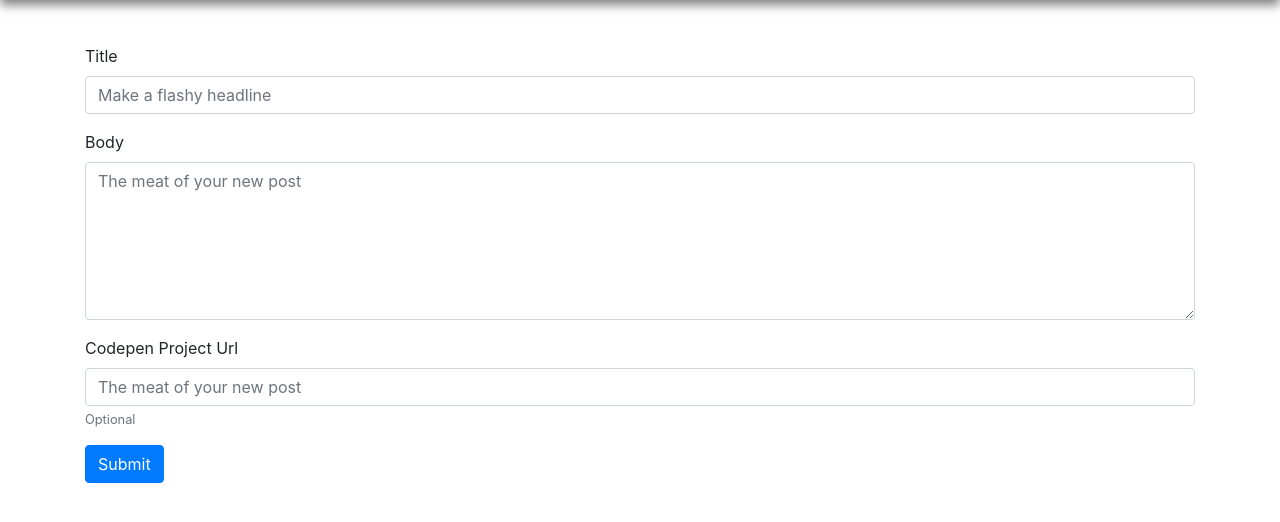
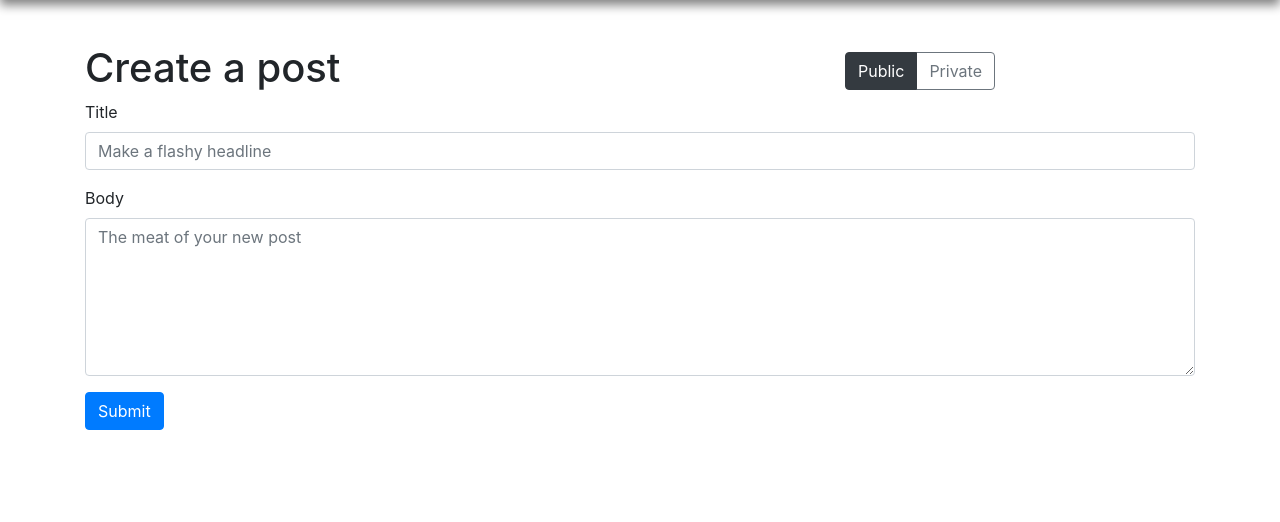
Before and after one commit to ZacharyEilers/CodeJournal, a Node server app: page /journals/2/create in a window 1280 px wide. Shown: the part 56-578 px from the top of the page. Run offline with Node 20, Linux system fonts and the light colour scheme; the visitor is signed in with stand-in values (Sample User, id 1); some libraries are stand-ins or nearby versions.

Commit message:
add links to journals in explore section and implement private posts

```diff
--- a/middleware/index.js
+++ b/middleware/index.js
@@ -93,5 +93,34 @@ middlewareObj.isLoggedIn = function(req, res, next){
    res.redirect("/login");
 }
 
+middlewareObj.authorizeShowPost = function(req, res, next){
+
+    if(req.isAuthenticated()){
+        //find the post and check if the post is private
+        Post.findById(req.params.id, function(err, foundPost) {
+           if (err) {
+               errorHandling.databaseError(req);
+           } else {
+               if(foundPost.isPrivate == true){
+
+                   if (foundPost.author.id.equals(req.user.id)) {
+                       //let the author of this post view the post
+                       return next();
+                   } else {
+                       //tell the user that this post is private and they can't view it
+                       req.flash("The author of this post has marked it as private. You are not authorized to view this post.");
+                       res.redirect("back");
+                   }
+               } else{
+                   return next();
+               }
+           }
+        });
+    } else{
+        req.flash("Please login");
+        res.redirect("/login");
+    }
+}
+
 
 module.exports = middlewareObj;
--- a/models/journal.js
+++ b/models/journal.js
@@ -4,6 +4,7 @@ var journalSchema = new mongoose.Schema({
    title: String,
    description: String,
    topic: String,
+   isPrivate: Boolean,
    author: {
        id: {
         type: mongoose.Schema.Types.ObjectId,
--- a/models/post.js
+++ b/models/post.js
@@ -7,6 +7,7 @@ var postSchema = new mongoose.Schema({
    totalImpressions: {type: Number, default: 0},
    uniqueImpressions: {type: Number, default: 0},
    lastUpdated: String,
+   isPrivate: {type: Boolean, default: false},
    partOfJournal: {
        type: mongoose.Schema.Types.ObjectId,
        ref: "Journal"
--- a/routes/posts.js
+++ b/routes/posts.js
@@ -107,9 +107,16 @@ router.post("/journals/:id/create", middleware.isLoggedIn, function(req, res){
         username: req.user.username,
     };
 
-    console.log("Codepen URL: "+req.body.codepenUrl);
+    var isPrivate = false;
 
-    var newPost = {title: title, body: body, author: author, partOfJournal: req.params.id, codepenUrl: req.body.codepenUrl};
+    if(req.body.privacy == "private"){
+        isPrivate = true;
+    }
+
+    // console.log("Codepen URL: "+req.body.codepenUrl);
+
+
+    var newPost = {title: title, body: body, author: author, partOfJournal: req.params.id, isPrivate: isPrivate, codepenUrl: req.body.codepenUrl};
 
 
     function updateJournal(newlyCreated){
@@ -151,7 +158,7 @@ router.post("/journals/:id/create", middleware.isLoggedIn, function(req, res){
 //SHOW POST
 
 //OPEN POST - SHOW PAGE
-router.get("/posts/:id", middleware.isLoggedIn, function(req, res){
+router.get("/posts/:id", middleware.authorizeShowPost, function(req, res){
         Post.findById(req.params.id).populate("comments").exec(function(err, foundPost){
             if (err) {
                 console.log(err);
--- a/views/posts/create.ejs
+++ b/views/posts/create.ejs
@@ -1,7 +1,26 @@
 <% include ../partials/header.ejs%>
 
 <div class = "container">
+
     <form action = "/journals/<%=id%>/create" method = "POST">
+
+
+    <div class = "row">
+        <div class = "col-12 col-md-8">
+             <h1>Create a post</h1>
+        </div>
+        <div class = "col-md-4">
+             <div class="btn-group btn-group-toggle align-bottom mt-2" data-toggle="buttons">
+              <label class="btn btn-outline-dark active">
+                <input name = "privacy" value = "public" type="radio" name="options" id="option1" autocomplete="off" checked> Public
+              </label>
+              <label class="btn btn-outline-secondary">
+                <input name = "privacy" value = "private" type="radio" name="options" id="option2" autocomplete="off"> Private
+              </label>
+            </div>
+        </div>
+    </div>
+
         <div class="form-group">
             <label for="nameInput">Title</label>
             <input name = "title" type="text" class="form-control" id="nameInput" placeholder="Make a flashy headline" required>
@@ -13,11 +32,11 @@
             <textarea name = "body" class="form-control" id="bodyInput" placeholder = "The meat of your new post" rows="6" required></textarea>
         </div>
 
-        <div class="form-group">
-            <label for="bodyInput">Codepen Project Url</label>
-            <input name = "codepenUrl" class="form-control" id="bodyInput" placeholder = "The meat of your new post"></input>
-            <small class = "form-text text-muted">Optional</small>
-        </div>
+        <!--<div class="form-group">-->
+        <!--    <label for="bodyInput">Codepen Project Url</label>-->
+        <!--    <input name = "codepenUrl" class="form-control" id="bodyInput" placeholder = "The meat of your new post"></input>-->
+        <!--    <small class = "form-text text-muted">Optional</small>-->
+        <!--</div>-->
 
 
         <button type="submit" class="btn btn-primary">Submit</button>
--- a/views/posts/explore.ejs
+++ b/views/posts/explore.ejs
@@ -26,7 +26,7 @@
                     </div>
                     <% if (post && post.partOfJournal && post.partOfJournal.title) { %>
                     <div class="card-footer">
-                        Part of the journal <em><%=post.partOfJournal.title%></em> by <em><%=post.partOfJournal.author.username%></em>
+                        Part of the journal <a href = "/journals/<%=post.partOfJournal._id%>" class = "badge badge-success"><%=post.partOfJournal.title%></a> by <a href = "/users/INSERT USER ID HERE" class = "badge badge-secondary"><%=post.partOfJournal.author.username%></a>
                     </div>
                     <% } %>
                 </div>
```
Also changed, not shown: views/posts/show.ejs (+20 -20 lines).
